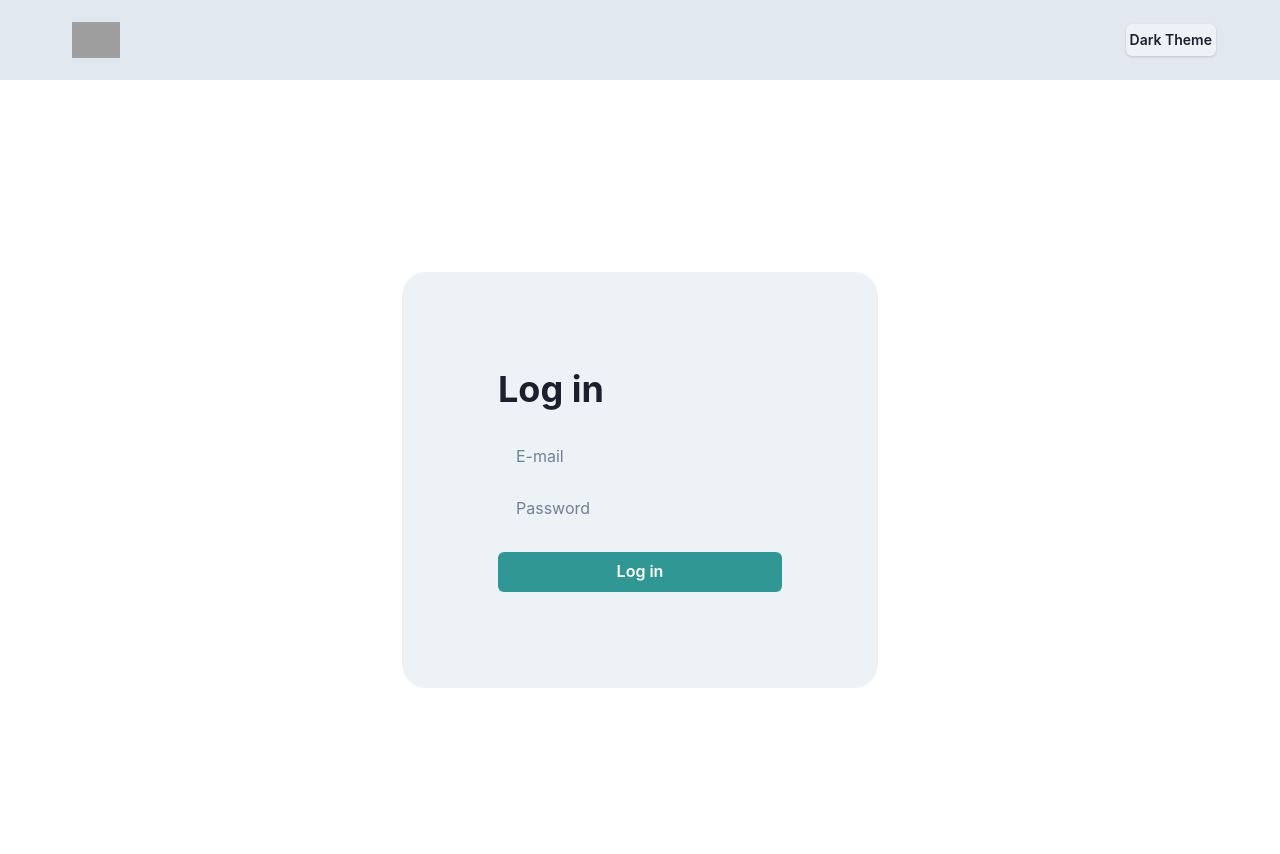
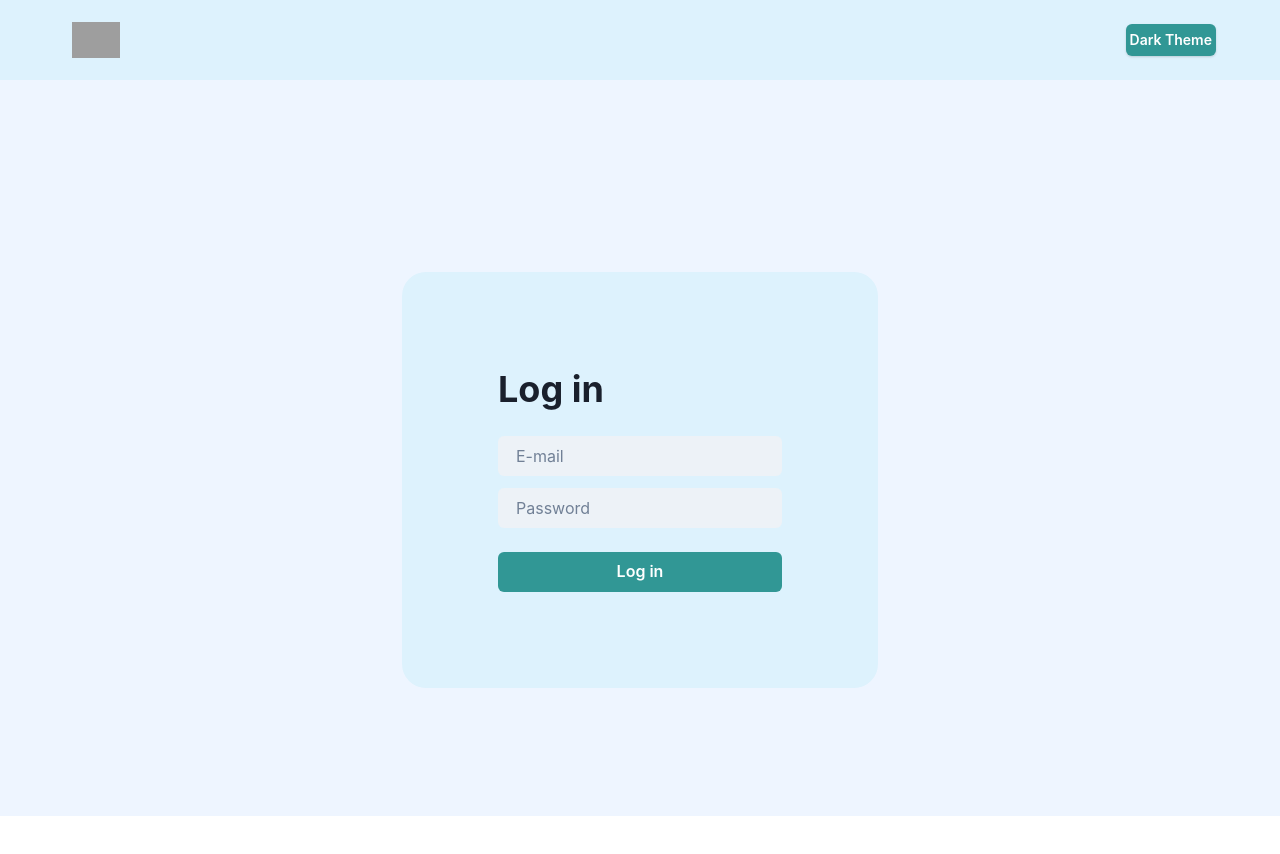
Before and after one commit to EduZaparoli/installment-manager, a Next.js app in the folder frontend/: page /auth/login in a window 1280 px wide. Shown: the top 854 px of the page. Built offline with nearby package versions, Linux system fonts and the light colour scheme; grey boxes are pictures that could not be loaded.

Commit message:
feat: define app color scheme

```diff
--- a/frontend/src/app/installmentsResume/page.tsx
+++ b/frontend/src/app/installmentsResume/page.tsx
@@ -58,8 +58,8 @@ const InstallmentsResume = () => {
                     <Text paddingBottom={'20px'} fontSize={'24px'}>Resumo das parcelas</Text>
                     <InstallmentList installmentsData={installments} totalValue />
                     <Flex gap={'16px'} flexDirection={'row'} marginTop={'40px'}>
-                        <Button onClick={onBack}>Voltar</Button>
-                        <Button onClick={handleOpenModal}>Confirmar</Button>
+                        <Button colorScheme={'teal'} onClick={onBack}>Voltar</Button>
+                        <Button colorScheme={'teal'} onClick={handleOpenModal}>Confirmar</Button>
                     </Flex>
                 </Box>
             </Flex>
--- a/frontend/src/app/selectInstallmentsAdvance/page.tsx
+++ b/frontend/src/app/selectInstallmentsAdvance/page.tsx
@@ -75,8 +75,8 @@ const SelectInstallmentsAdvancePage = () => {
                     <Text paddingBottom={'20px'} fontSize={'24px'}>Selecione as parcelas</Text>
                     <InstallmentList installmentsData={installmentsData} checkbox totalValue onCheckboxChange={handleCheckboxChange} />
                     <Flex gap={'16px'} flexDirection={'row'} marginTop={'40px'}>
-                        <Button onClick={onBack}>Voltar</Button>
-                        <Button disabled={isDisabled} onClick={onContinue}>Continuar</Button>
+                        <Button colorScheme={'teal'} onClick={onBack}>Voltar</Button>
+                        <Button colorScheme={'teal'} disabled={isDisabled} onClick={onContinue}>Continuar</Button>
                     </Flex>
                 </Box>
             </Flex>
--- a/frontend/src/components/atoms/Card/index.tsx
+++ b/frontend/src/components/atoms/Card/index.tsx
@@ -1,7 +1,8 @@
+import { themes } from "@/themes/theme-tokens"
 import { Flex, useColorModeValue } from "@chakra-ui/react"
 
 export const Card: React.FC<React.PropsWithChildren<{}>> = ({ children }) => {
-    const formBackGround = useColorModeValue("gray.100", "gray.700")
+    const formBackGround = useColorModeValue(themes.colors.primary.primaryLight, themes.colors.primary.primaryDark)
 
     return (
         <Flex bg={formBackGround} p={'24px'} alignItems={'center'} gap={'32px'} alignSelf={'stretch'} borderRadius={'8px'}>
--- a/frontend/src/components/atoms/Container/index.tsx
+++ b/frontend/src/components/atoms/Container/index.tsx
@@ -1,5 +1,6 @@
-import { Box } from "@chakra-ui/react"
+import { Box, useColorModeValue } from "@chakra-ui/react"
 import { Navbar } from "../../organisms/Navbar";
+import { themes } from "@/themes/theme-tokens";
 
 interface IProps {
   children: React.ReactNode;
@@ -13,10 +14,12 @@ interface IProps {
 
 export const Container = ({ children, align, justifyContent, navbar = false, avatar = false, theme = false, logo = false }: IProps) => {
 
+  const formBackGround = useColorModeValue(themes.colors.primary.mainprimaryLight, themes.colors.primary.mainPrimaryDark)
+
   return (
     <>
       {navbar && <Navbar logo={logo} avatar={avatar} theme={theme} justifyContent={justifyContent} />}
-      <Box height={"92vh"} alignItems={align}>
+      <Box bg={formBackGround} height={"92vh"} alignItems={align}>
         {children}
       </Box>
     </>
--- a/frontend/src/components/molecules/Installment/index.tsx
+++ b/frontend/src/components/molecules/Installment/index.tsx
@@ -31,7 +31,7 @@ export const Installment: React.FC<IProps> = ({ date, number, value, checkbox, c
             <Flex flexDir={'column'}>
                 <Flex alignSelf={'center'}>
                     {checkbox && (
-                        <Checkbox isChecked={isChecked} onChange={handleCheckboxChange} />
+                        <Checkbox colorScheme={'teal'} isChecked={isChecked} onChange={handleCheckboxChange} />
                     )}
                     <Box paddingLeft={checkbox ? '15px' : '0px'}>
                         <Text fontWeight={'medium'}>
--- a/frontend/src/components/organisms/InstallmentList/index.tsx
+++ b/frontend/src/components/organisms/InstallmentList/index.tsx
@@ -1,5 +1,6 @@
 import { InstallmentType } from "@/app/selectInstallmentsAdvance/page"
 import { Installment } from "@/components/molecules/Installment"
+import { themes } from "@/themes/theme-tokens"
 import { formatCurrencyBRL } from "@/utils/formatCurrencyBRL"
 import { Flex, Text, useColorModeValue } from "@chakra-ui/react"
 import { useState } from "react"
@@ -32,7 +33,7 @@ export const InstallmentList: React.FC<IProps> = ({ installmentsData, checkbox,
         }
     }
 
-    const formBackGround = useColorModeValue("gray.100", "gray.700")
+    const formBackGround = useColorModeValue(themes.colors.primary.primaryLight, themes.colors.primary.primaryDark)
 
     return (
         <>
--- a/frontend/src/components/organisms/LoginContainer/index.tsx
+++ b/frontend/src/components/organisms/LoginContainer/index.tsx
@@ -1,4 +1,5 @@
 "use client"
+import { themes } from "@/themes/theme-tokens";
 import { Button, Flex, Heading, Input, useColorModeValue } from "@chakra-ui/react"
 
 interface IProps {
@@ -11,7 +12,7 @@ interface IProps {
 
 export const LoginContainer = ({ email, password, onEmail, onPassword, onContinue }: IProps) => {
 
-  const formBackGround = useColorModeValue("gray.100", "gray.700")
+  const formBackGround = useColorModeValue(themes.colors.primary.primaryLight, themes.colors.primary.primaryDark)
 
   return (
     <Flex direction={"column"} background={formBackGround} p={24} rounded={24} margin={5}>
--- a/frontend/src/components/organisms/Navbar/index.tsx
+++ b/frontend/src/components/organisms/Navbar/index.tsx
@@ -1,3 +1,4 @@
+import { themes } from "@/themes/theme-tokens";
 import { Avatar, Box, Button, Flex, Image, WrapItem, useColorMode, useColorModeValue } from "@chakra-ui/react"
 
 interface IProps {
@@ -9,7 +10,7 @@ interface IProps {
 
 export const Navbar = ({ avatar, theme, logo, justifyContent = 'space-between' }: IProps) => {
   const { colorMode, toggleColorMode } = useColorMode()
-  const formBackGround = useColorModeValue("gray.200", "gray.700")
+  const formBackGround = useColorModeValue(themes.colors.primary.primaryLight, themes.colors.primary.primaryDark)
 
   return (
     <Flex height={'10vh'} alignItems={"center"} justifyContent={justifyContent} paddingLeft={16} paddingRight={16} background={formBackGround}>
@@ -21,7 +22,7 @@ export const Navbar = ({ avatar, theme, logo, justifyContent = 'space-between' }
       <WrapItem alignItems={'center'}>
         {theme &&
           <Box>
-            <Button size={'sm'} onClick={toggleColorMode} boxShadow='base' p='1' rounded='md'>
+            <Button colorScheme="teal" size={'sm'} onClick={toggleColorMode} boxShadow='base' p='1' rounded='md'>
               {colorMode === 'light' ? 'Dark' : 'Light'} Theme
             </Button>
           </Box>
--- a/frontend/src/components/templates/SearchUser/index.tsx
+++ b/frontend/src/components/templates/SearchUser/index.tsx
@@ -30,7 +30,7 @@ const SearchUser = () => {
                         <Text>Para acessar a área de atendimento, você precisa informar o CPF do cliente</Text>
                     </Stack>
                     <Box paddingLeft={'20px'} paddingTop={'8px'}>
-                        <Button onClick={handleOpenModal}>Buscar CPF</Button>
+                        <Button colorScheme='teal' onClick={handleOpenModal}>Buscar CPF</Button>
                     </Box>
                     <ModalSearchUser modalTitle="Informe o CPF do cliente" showInput isOpen={isOpen} isClose={handleCloseModal} />
                 </GridItem>
--- /dev/null
+++ b/frontend/src/themes/theme-tokens.ts
@@ -0,0 +1,25 @@
+export const themes = {
+  fontSizes: {
+    lg: '18px',
+  },
+  colors: {
+    primary: {
+      primaryDark: 'rgb(36, 42, 77)',
+      primaryLight: 'rgb(221, 242, 253)',
+      mainPrimaryDark: 'rgb(44, 51, 92)',
+      mainprimaryLight: 'rgb(238, 245, 255)'
+    },
+    secondary: {
+      secondaryDark: 'rgb(31, 37, 68)',
+      secondaryLight: 'rgb(155, 190, 200)',
+    },
+    primaryButton: {
+      primaryDark: 'rgb(129,230,217)',
+      primaryLight: 'rgb(49,151,149)'
+    },
+    secondaryButton: {
+      secondaryDark: 'rgb(112, 119, 161)',
+      secondaryLight: 'rgb(112, 119, 161)'
+    }
+  },
+}
```
Also changed, not shown: frontend/src/components/molecules/ModalSearchUser/index.tsx (+6 -4 lines), frontend/src/components/templates/ResponsiveLayout/index.tsx (+6 -11 lines).
